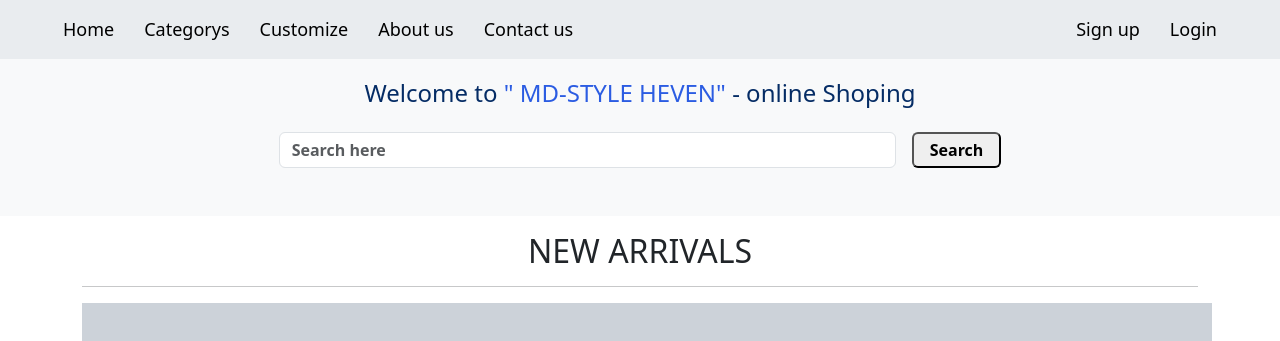
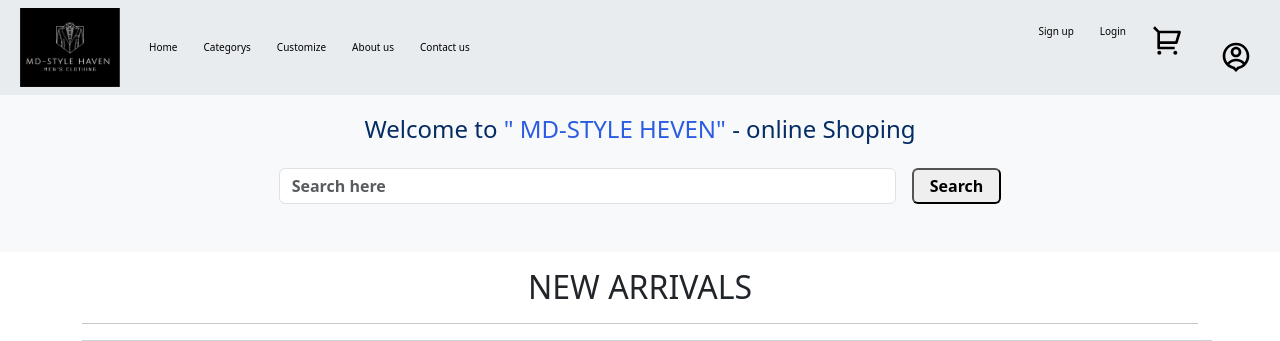
Before and after one commit to Dilakshana-Rupasinghe/MD-style-haven-shop, a PHP site: page / in a window 1280 px wide. Shown: the top 341 px of the page. Run offline with PHP 8.4, Linux system fonts and the light colour scheme.

Commit message:
change as PHP file & navigation bar

```diff
--- a/Index.html
+++ b/Index.php
@@ -13,39 +13,9 @@
 
 <body >
     <!-- navigation bar start -->
-    <nav class="navbar navbar-expand-lg bg-body-secondary  sticky-top">
-        <DIV class="navbar-collapse ">
-            <ul class="navbar-nav me-auto">
-                <li class="nav-item ms-5 ">
-                    <a class="nav-link " href="Index.html">Home</a>
-                </li>
-                <li class="nav-item ">
-                    <a class="nav-link " href="#"> Categorys </a>
-                </li>
-                <li class="nav-item ">
-                    <a class="nav-link " href="#">Customize</a>
-                </li>
-                <li class="nav-item ">
-                    <a class="nav-link " href="#">About us</a>
-                </li>
-                <li class="nav-item ">
-                    <a class="nav-link " href="#">Contact us</a>
-                </li>
-            </ul>
-
-            <!-- right  nav bar -->
-            <ul class="navbar-nav ms-auto ">
-                <li class="nav-item ">
-                    <a class="nav-link " href="#">Sign up</a>
-                </li>
-                <li class="nav-item me-5 ">
-                    <a class="nav-link " href="login.html">Login</a>
-                </li>
-            </ul>
-        </DIV>
-
-
-    </nav>
+<?php
+include('includes/navbar.php');
+?>
     <!-- navigaton bar  end -->
 
 <div class="bg-light pt-1 pb-4 ">
--- a/home.css
+++ b/home.css
@@ -1,12 +1,21 @@
+/* logo */
+
+.logo{
+    width: 60%;
+    height: 100%;
+    object-fit: contain;
+}
+
+
 /* --------------------------------------
     |   Navigation section
     |------------------------------------ */
 .nav-link {
-    font-size: 18px !important;
-    font-weight: 500;
+    font-size: 10px !important;
+    font-weight: 400;
     color: black;
-    margin-left: 7px;
-    margin-right: 7px;
+    margin-left: 5px;
+    margin-right: 5px;
 }
 
 .nav-link:hover {
--- /dev/null
+++ b/includes/navbar.php
@@ -0,0 +1,46 @@
+<nav class="navbar navbar-expand-lg bg-body-secondary  sticky-top">
+    <div class="container-fluid">
+        <a class="navigation-brand ms-2 me-auto" href="Index.php" >
+            <img src="images/logo .jpg" alt="logo" style="width: 100px;" class="logo">
+        </a>
+        <button class="navbar-toggler" type="button" data-bs-toggle="collapse" data-bs-target="#navbarSupportedContent" aria-controls="navbarSupportedContent" aria-expanded="false" aria-label="Toggle navigation">
+            <span class="navbar-toggler-icon"></span>
+        </button>
+        <div class="collapse navbar-collapse" id="navbarSupportedContent">
+            <ul class="navbar-nav me-auto">
+                <li class="nav-item ms-3 ">
+                    <a class="nav-link " href="Index.php">Home</a>
+                </li>
+                <li class="nav-item ">
+                    <a class="nav-link " href="#"> Categorys </a>
+                </li>
+                <li class="nav-item ">
+                    <a class="nav-link " href="#">Customize</a>
+                </li>
+                <li class="nav-item ">
+                    <a class="nav-link " href="#">About us</a>
+                </li>
+                <li class="nav-item ">
+                    <a class="nav-link " href="#">Contact us</a>
+                </li>
+            </ul>
+
+            <!-- right  nav bar -->
+            <ul class="navbar-nav ms-auto ">
+                <li class="nav-item ">
+                    <a class="nav-link " href="#">Sign up</a>
+                </li>
+                <li class="nav-item">
+                    <a class="nav-link " href="login.php">Login</a>
+                </li>
+                <li class="nav-item">
+                    <a class="nav-link position-relative pe-0" href="#"><img src="icons/cart-2-line.svg" style="width: 32px;">
+                </li>
+                <li class="nav-item">
+                    <a class="nav-link position-relative pb-2 me-2" href="#"><img src="icons/profile-line.svg" style="width: 32px;"></a>
+                </li>
+            </ul>
+        </DIV>
+    </div>
+
+</nav>
```
Also changed, not shown: login.php (renamed from login.html, +3 -39 lines), icons/cart-2-line.svg (added), icons/profile-line.svg (added), images/logo .jpg (added).
